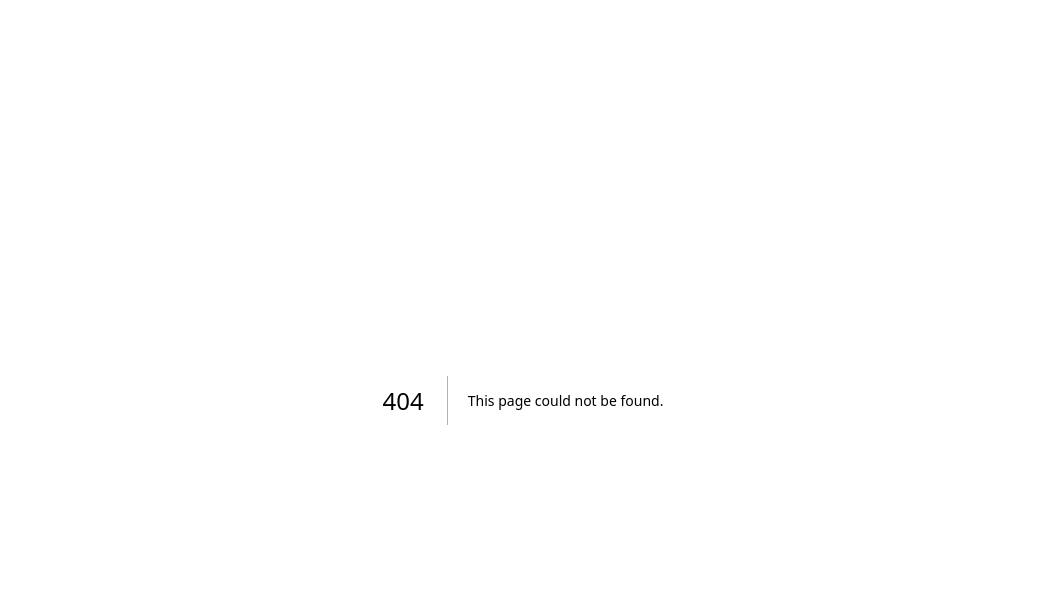
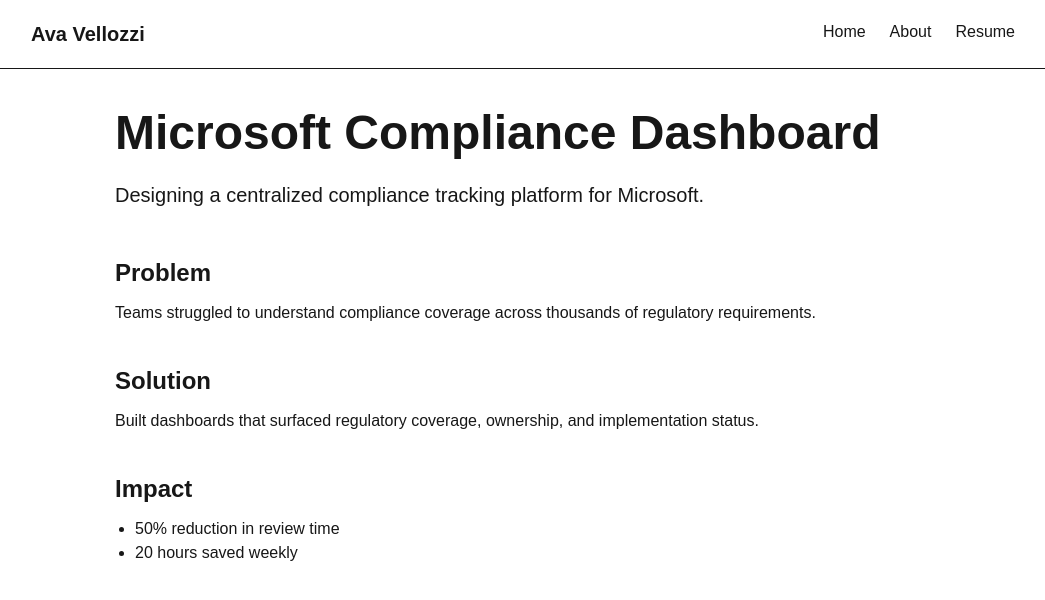
Before and after one commit to AvaVellozzi/ava-portfolio, a Next.js app: page /projects/compliance in a window 1280 px wide. Before the commit this address had no page. Shown: the top 600 px of the page, without its empty margins (117-1162 px from the left). Built offline with nearby package versions, Linux system fonts and the light colour scheme.

Commit message:
initial portfolio

```diff
--- a/app/layout.tsx
+++ b/app/layout.tsx
@@ -1,6 +1,7 @@
 import type { Metadata } from "next";
 import { Geist, Geist_Mono } from "next/font/google";
 import "./globals.css";
+import Navbar from "@/components/Navbar";
 
 const geistSans = Geist({
   variable: "--font-geist-sans",
@@ -13,8 +14,8 @@
 });
 
 export const metadata: Metadata = {
-  title: "Create Next App",
-  description: "Generated by create next app",
+  title: "Ava Vellozzi",
+  description: "Product Designer & Computer Scientist",
 };
 
 export default function RootLayout({
@@ -27,7 +28,13 @@
       lang="en"
       className={`${geistSans.variable} ${geistMono.variable} h-full antialiased`}
     >
-      <body className="min-h-full flex flex-col">{children}</body>
+      <body className="min-h-full flex flex-col">
+        <Navbar />
+
+        <main className="flex-1">
+          {children}
+        </main>
+      </body>
     </html>
   );
 }
--- a/app/page.tsx
+++ b/app/page.tsx
@@ -1,65 +1,63 @@
-import Image from "next/image";
+import Link from "next/link";
 
 export default function Home() {
   return (
-    <div className="flex flex-col flex-1 items-center justify-center bg-zinc-50 font-sans dark:bg-black">
-      <main className="flex flex-1 w-full max-w-3xl flex-col items-center justify-between py-32 px-16 bg-white dark:bg-black sm:items-start">
-        <Image
-          className="dark:invert"
-          src="/next.svg"
-          alt="Next.js logo"
-          width={100}
-          height={20}
-          priority
+    <main className="max-w-5xl mx-auto p-10">
+
+      <h1 className="text-6xl font-bold mb-4">
+        Ava Vellozzi
+      </h1>
+
+      <p className="text-xl mb-10">
+        Product Designer & Computer Scientist
+      </p>
+
+      <h2 className="text-3xl font-bold mb-6">
+        Selected Work
+      </h2>
+
+      <div className="grid md:grid-cols-2 gap-6">
+
+        <ProjectCard
+          title="Microsoft Compliance Dashboard"
+          link="/projects/compliance"
         />
-        <div className="flex flex-col items-center gap-6 text-center sm:items-start sm:text-left">
-          <h1 className="max-w-xs text-3xl font-semibold leading-10 tracking-tight text-black dark:text-zinc-50">
-            To get started, edit the page.tsx file.
-          </h1>
-          <p className="max-w-md text-lg leading-8 text-zinc-600 dark:text-zinc-400">
-            Looking for a starting point or more instructions? Head over to{" "}
-            <a
-              href="https://vercel.com/templates?framework=next.js&utm_source=create-next-app&utm_medium=appdir-template-tw&utm_campaign=create-next-app"
-              className="font-medium text-zinc-950 dark:text-zinc-50"
-            >
-              Templates
-            </a>{" "}
-            or the{" "}
-            <a
-              href="https://nextjs.org/learn?utm_source=create-next-app&utm_medium=appdir-template-tw&utm_campaign=create-next-app"
-              className="font-medium text-zinc-950 dark:text-zinc-50"
-            >
-              Learning
-            </a>{" "}
-            center.
-          </p>
-        </div>
-        <div className="flex flex-col gap-4 text-base font-medium sm:flex-row">
-          <a
-            className="flex h-12 w-full items-center justify-center gap-2 rounded-full bg-foreground px-5 text-background transition-colors hover:bg-[#383838] dark:hover:bg-[#ccc] md:w-[158px]"
-            href="https://vercel.com/new?utm_source=create-next-app&utm_medium=appdir-template-tw&utm_campaign=create-next-app"
-            target="_blank"
-            rel="noopener noreferrer"
-          >
-            <Image
-              className="dark:invert"
-              src="/vercel.svg"
-              alt="Vercel logomark"
-              width={16}
-              height={16}
-            />
-            Deploy Now
-          </a>
-          <a
-            className="flex h-12 w-full items-center justify-center rounded-full border border-solid border-black/[.08] px-5 transition-colors hover:border-transparent hover:bg-black/[.04] dark:border-white/[.145] dark:hover:bg-[#1a1a1a] md:w-[158px]"
-            href="https://nextjs.org/docs?utm_source=create-next-app&utm_medium=appdir-template-tw&utm_campaign=create-next-app"
-            target="_blank"
-            rel="noopener noreferrer"
-          >
-            Documentation
-          </a>
-        </div>
-      </main>
-    </div>
+
+        <ProjectCard
+          title="Teams Diagnostic App"
+          link="/projects/teams"
+        />
+
+        <ProjectCard
+          title="Epic Hire Vision Pro"
+          link="/projects/epic-hire"
+        />
+
+        <ProjectCard
+          title="LabSpec Dashboard"
+          link="/projects/labspec"
+        />
+
+      </div>
+
+    </main>
   );
 }
+
+function ProjectCard({
+  title,
+  link,
+}: {
+  title: string;
+  link: string;
+}) {
+  return (
+    <Link href={link}>
+      <div className="border rounded-xl p-6 hover:shadow-lg transition">
+        <h3 className="font-bold">
+          {title}
+        </h3>
+      </div>
+    </Link>
+  );
+}
--- /dev/null
+++ b/app/projects/compliance/page.tsx
@@ -0,0 +1,51 @@
+export default function CompliancePage() {
+  return (
+    <main className="max-w-4xl mx-auto p-10">
+
+      <h1 className="text-5xl font-bold mb-6">
+        Microsoft Compliance Dashboard
+      </h1>
+
+      <p className="text-xl mb-12">
+        Designing a centralized compliance
+        tracking platform for Microsoft.
+      </p>
+
+      <section className="mb-10">
+        <h2 className="text-2xl font-bold mb-3">
+          Problem
+        </h2>
+
+        <p>
+          Teams struggled to understand
+          compliance coverage across thousands
+          of regulatory requirements.
+        </p>
+      </section>
+
+      <section className="mb-10">
+        <h2 className="text-2xl font-bold mb-3">
+          Solution
+        </h2>
+
+        <p>
+          Built dashboards that surfaced
+          regulatory coverage, ownership,
+          and implementation status.
+        </p>
+      </section>
+
+      <section>
+        <h2 className="text-2xl font-bold mb-3">
+          Impact
+        </h2>
+
+        <ul className="list-disc pl-5">
+          <li>50% reduction in review time</li>
+          <li>20 hours saved weekly</li>
+        </ul>
+      </section>
+
+    </main>
+  );
+}
--- /dev/null
+++ b/components/Navbar.tsx
@@ -0,0 +1,24 @@
+import Link from "next/link";
+
+export default function Navbar() {
+  return (
+    <nav className="border-b">
+      <div className="max-w-5xl mx-auto flex justify-between p-5">
+
+        <Link
+          href="/"
+          className="font-bold text-xl"
+        >
+          Ava Vellozzi
+        </Link>
+
+        <div className="flex gap-6">
+          <Link href="/">Home</Link>
+          <Link href="/about">About</Link>
+          <Link href="/resume">Resume</Link>
+        </div>
+
+      </div>
+    </nav>
+  );
+}
```
Also changed, not shown: app/about/page.tsx (added), app/projects/epic-hire/page.tsx (added), app/projects/labspec/page.tsx (added), app/resume/page.tsx (added).
